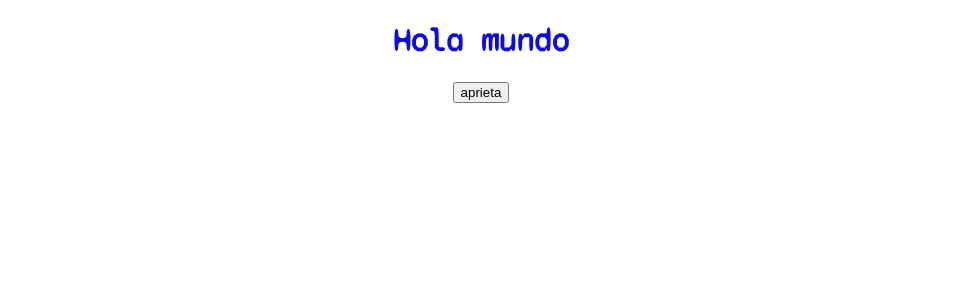
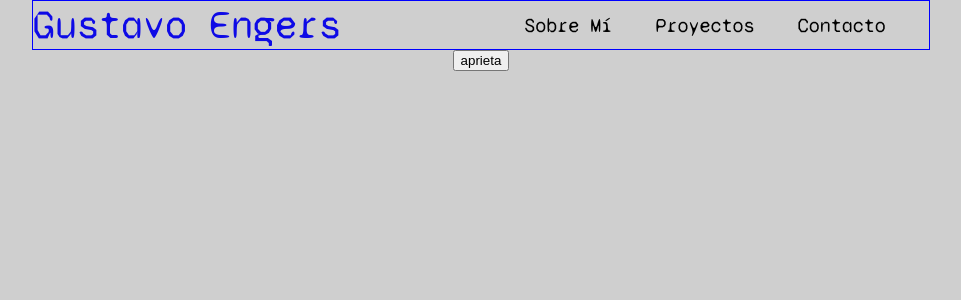
Before and after one commit to GusEngers/portfolio, a Next.js app: page / in a window 1280 px wide. Shown: the top 300 px of the page, without its empty margins (159-1120 px from the left). Built offline with nearby package versions, Linux system fonts and the light colour scheme.

Commit message:
Navbar inicio

```diff
--- /dev/null
+++ b/components/Navbar/Navbar.module.css
@@ -0,0 +1,35 @@
+.container {
+  font-family: 'Syne';
+  width: 100%;
+  display: flex;
+}
+
+.container_one {
+  width: 50%;
+}
+
+.container_one span {
+  font-size: 40px;
+  color: var(--letter-style);
+}
+
+.container_two {
+  width: 50%;
+  min-height: 100%;
+  display: flex;
+  align-items: center;
+  justify-content: space-evenly;
+}
+
+.container_two span {
+  font-size: 20px;
+  min-height: 100%;
+  display: flex;
+  justify-content: center;
+  align-items: center;
+}
+
+.container_two span a {
+  text-decoration: none;
+  color: var(--letter);
+}
--- /dev/null
+++ b/components/Navbar/Navbar.tsx
@@ -0,0 +1,16 @@
+import styles from './Navbar.module.css'
+
+export default function Navbar () : JSX.Element {
+  return (
+    <div className={styles.container}>
+      <div className={styles.container_one}>
+        <span>Gustavo Engers</span>
+      </div>
+      <div className={styles.container_two}>
+        <span><a href="#about">Sobre Mí</a></span>
+        <span><a href="#projects">Proyectos</a></span>
+        <span><a href="#contact">Contacto</a></span>
+      </div>
+    </div>
+  )
+}
--- a/pages/index.tsx
+++ b/pages/index.tsx
@@ -1,6 +1,7 @@
 import Head from 'next/head';
 import styles from '@/styles/Home.module.css';
 import React from 'react';
+import Navbar from '@/components/Navbar/Navbar';
 
 export default function Home(): JSX.Element {
   const [theme, setTheme] = React.useState('light');
@@ -22,7 +23,9 @@ export default function Home(): JSX.Element {
         <link rel='icon' href='/favicon.ico' />
       </Head>
       <main id='general' className={styles.main}>
-        <h1>Hola mundo</h1>
+        <div className={styles.container}>
+          <Navbar />
+        </div>
         <button onClick={() => changeTheme()}>aprieta</button>
       </main>
     </>
--- a/styles/Home.module.css
+++ b/styles/Home.module.css
@@ -7,7 +7,7 @@
   min-height: 100vh;
 }
 
-.main h1 {
-  color: var(--letter-style);
-  font-family: 'Syne';
+.container {
+  width: 70%;
+  border: 1px solid blue;
 }
--- a/styles/globals.css
+++ b/styles/globals.css
@@ -1,5 +1,5 @@
 :root {
-  --bg: #ffffff;
+  --bg: #cfcfcf;
   --letter: #000000;
   --letter-style: #0e0ae6;
 }
```
